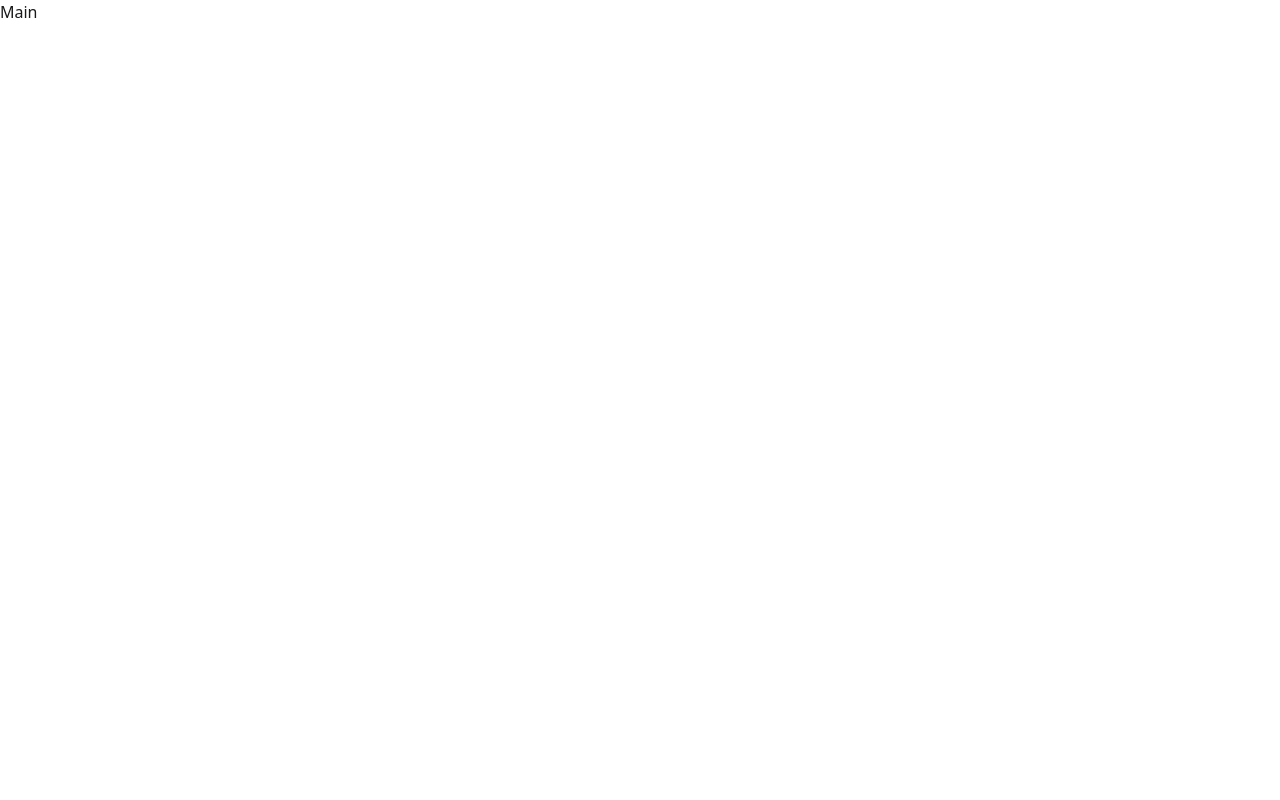
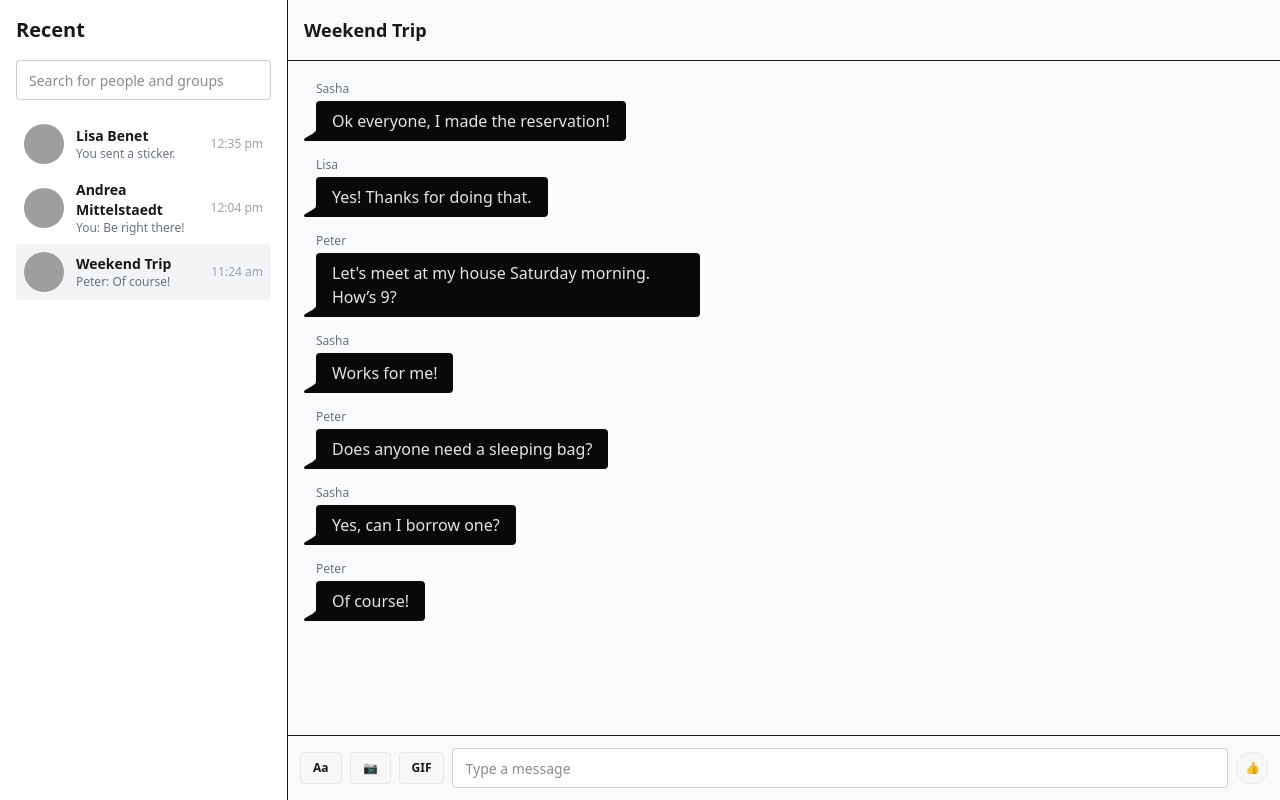
Before and after one commit to yongsoocho/messenger, a React (Vite) app: page / in a window 1280 px wide. Built offline with nearby package versions, Linux system fonts and the light colour scheme; grey boxes are pictures that could not be loaded.

Commit message:
메인 화면 UI 시작

```diff
--- a/src/page/main.page.jsx
+++ b/src/page/main.page.jsx
@@ -1,5 +1,88 @@
-const MainPage = () => {
-	return <>Main</>;
+import { useState } from "react";
+
+const users = [
+  { id: 1, name: "Lisa Benet", lastMessage: "You sent a sticker.", time: "12:35 pm", avatar: "https://i.pravatar.cc/150?u=lisa" },
+  { id: 2, name: "Andrea Mittelstaedt", lastMessage: "You: Be right there!", time: "12:04 pm", avatar: "https://i.pravatar.cc/150?u=andrea" },
+  { id: 3, name: "Weekend Trip", lastMessage: "Peter: Of course!", time: "11:24 am", avatar: "https://i.pravatar.cc/150?u=weekend" },
+];
+
+const dummyMessages = {
+  3: [
+    { from: "Sasha", text: "Ok everyone, I made the reservation!" },
+    { from: "Lisa", text: "Yes! Thanks for doing that." },
+    { from: "Peter", text: "Let's meet at my house Saturday morning. How’s 9?" },
+    { from: "Sasha", text: "Works for me!" },
+    { from: "Peter", text: "Does anyone need a sleeping bag?" },
+    { from: "Sasha", text: "Yes, can I borrow one?" },
+    { from: "Peter", text: "Of course!" },
+  ],
 };
 
-export default MainPage;
+export default function MainPage() {
+  const [selectedUser, setSelectedUser] = useState(users[2]);
+  const [messages, setMessages] = useState(dummyMessages);
+  const [input, setInput] = useState("");
+
+  const handleSend = () => {
+    if (!input.trim()) return;
+    const updated = [...(messages[selectedUser.id] || []), { from: "me", text: input }];
+    setMessages({ ...messages, [selectedUser.id]: updated });
+    setInput("");
+  };
+
+  return (
+    <div className="flex h-screen font-sans">
+      {/* Sidebar */}
+      <div className="w-72 border-r bg-white p-4 overflow-y-auto">
+        <h2 className="text-xl font-bold mb-4">Recent</h2>
+        <input className="input input-bordered w-full mb-4" placeholder="Search for people and groups" />
+        {users.map((user) => (
+          <div
+            key={user.id}
+            onClick={() => setSelectedUser(user)}
+            className={`flex items-center p-2 rounded cursor-pointer hover:bg-gray-100 transition ${
+              selectedUser.id === user.id ? "bg-gray-100" : ""
+            }`}
+          >
+            <div className="avatar mr-3">
+              <div className="w-10 rounded-full">
+                <img src={user.avatar} alt={user.name} />
+              </div>
+            </div>
+            <div className="flex-1">
+              <div className="font-semibold text-sm">{user.name}</div>
+              <div className="text-xs text-gray-500 truncate">{user.lastMessage}</div>
+            </div>
+            <div className="text-xs text-gray-400 ml-2">{user.time}</div>
+          </div>
+        ))}
+      </div>
+
+      {/* Chat Area */}
+      <div className="flex-1 flex flex-col bg-gray-50">
+        <div className="border-b p-4 font-semibold text-lg">{selectedUser.name}</div>
+        <div className="flex-1 overflow-y-auto p-4 space-y-2">
+          {messages[selectedUser.id]?.map((msg, idx) => (
+            <div key={idx} className={`chat ${msg.from === "me" ? "chat-end" : "chat-start"}`}>
+              <div className="chat-header text-xs text-gray-500 mb-1">{msg.from}</div>
+              <div className="chat-bubble chat-bubble-neutral max-w-sm">{msg.text}</div>
+            </div>
+          ))}
+        </div>
+        <div className="border-t p-3 flex items-center gap-2">
+          <button className="btn btn-sm">Aa</button>
+          <button className="btn btn-sm">📷</button>
+          <button className="btn btn-sm">GIF</button>
+          <input
+            className="input input-bordered w-full"
+            value={input}
+            onChange={(e) => setInput(e.target.value)}
+            onKeyDown={(e) => e.key === "Enter" && handleSend()}
+            placeholder="Type a message"
+          />
+          <button className="btn btn-sm btn-circle" onClick={handleSend}>👍</button>
+        </div>
+      </div>
+    </div>
+  );
+}
```
Also changed, not shown: 1 other file (tests, documents, lock files or other folders).
